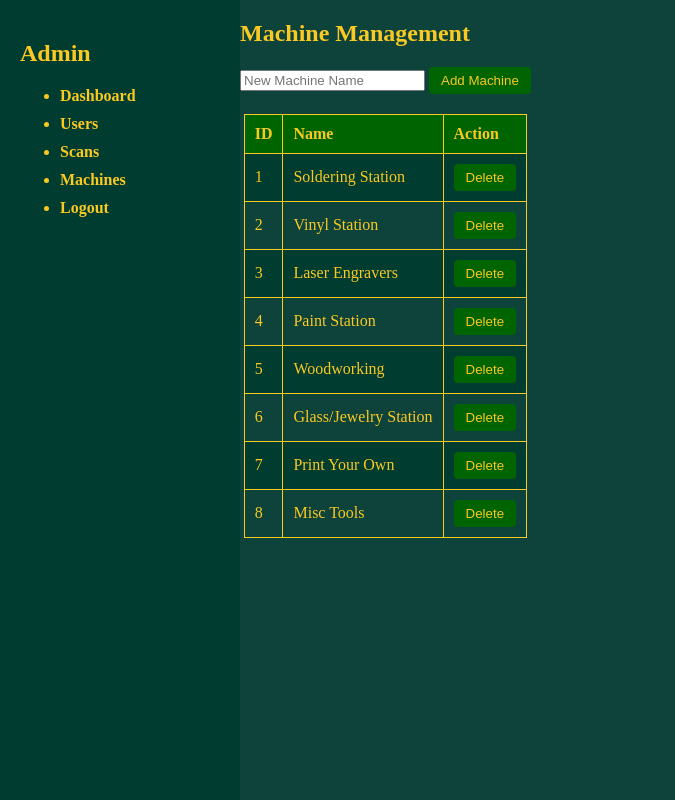
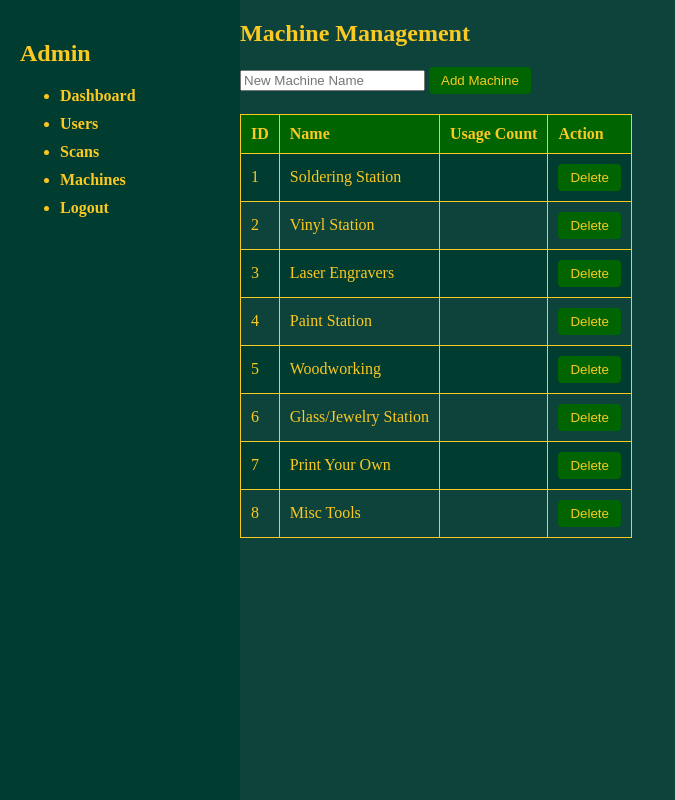
Before and after one commit to jeannamatthews-classes/group-project-id-scanner, a Flask app: template root/templates/admin/machines.html in a window 1280 px wide. Shown: the whole page, without its empty margins (0-675 px from the left). Run offline with Flask 3, Linux system fonts and the light colour scheme; the template is opened without the code that fills it: values that come from a table or form of the project are taken from there, others are empty.

Commit message:
Add usage count display to machines page

```diff
--- a/root/src/routes/admin/machines.py
+++ b/root/src/routes/admin/machines.py
@@ -6,7 +6,8 @@ from . import admin_bp
 @admin_bp.route("/machines")
 def view_machines():
     machines = Machine.query.order_by(Machine.name).all()
-    return render_template("admin/machines.html", machines=machines)
+    usage_counts = {m.id: len(m.scans) for m in machines}
+    return render_template("admin/machines.html", machines=machines, usage_counts=usage_counts)
 
 @admin_bp.route("/machines/add", methods=["POST"])
 def add_machine():
--- a/root/templates/admin/machines.html
+++ b/root/templates/admin/machines.html
@@ -8,11 +8,12 @@
 </form>
 
 <table>
-  <tr><th>ID</th><th>Name</th><th>Action</th></tr>
+  <tr><th>ID</th><th>Name</th><th>Usage Count</th><th>Action</th></tr>
   {% for m in machines %}
   <tr>
     <td>{{ m.id }}</td>
     <td>{{ m.name }}</td>
+    <td>{{ usage_counts[m.id] }}</td>
     <td>
       <form method="POST" action="{{ url_for('admin.delete_machine', id=m.id) }}" onsubmit="return confirm('Delete this machine?');">
         <button type="submit">Delete</button>
```
